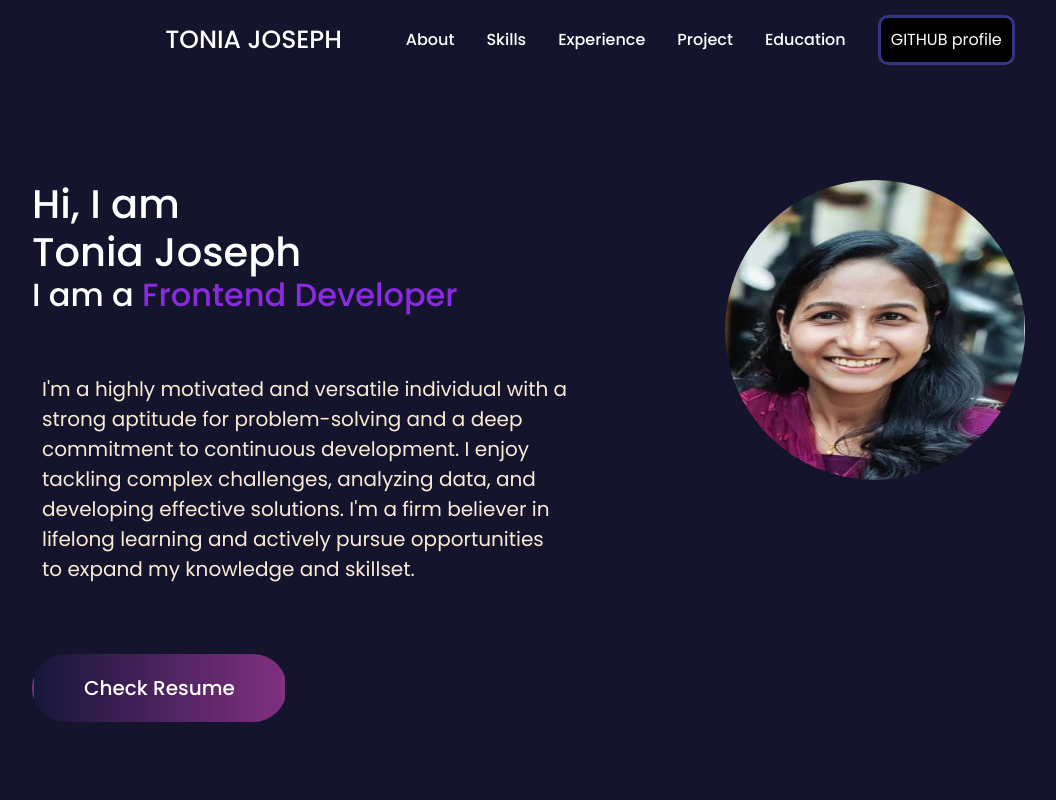
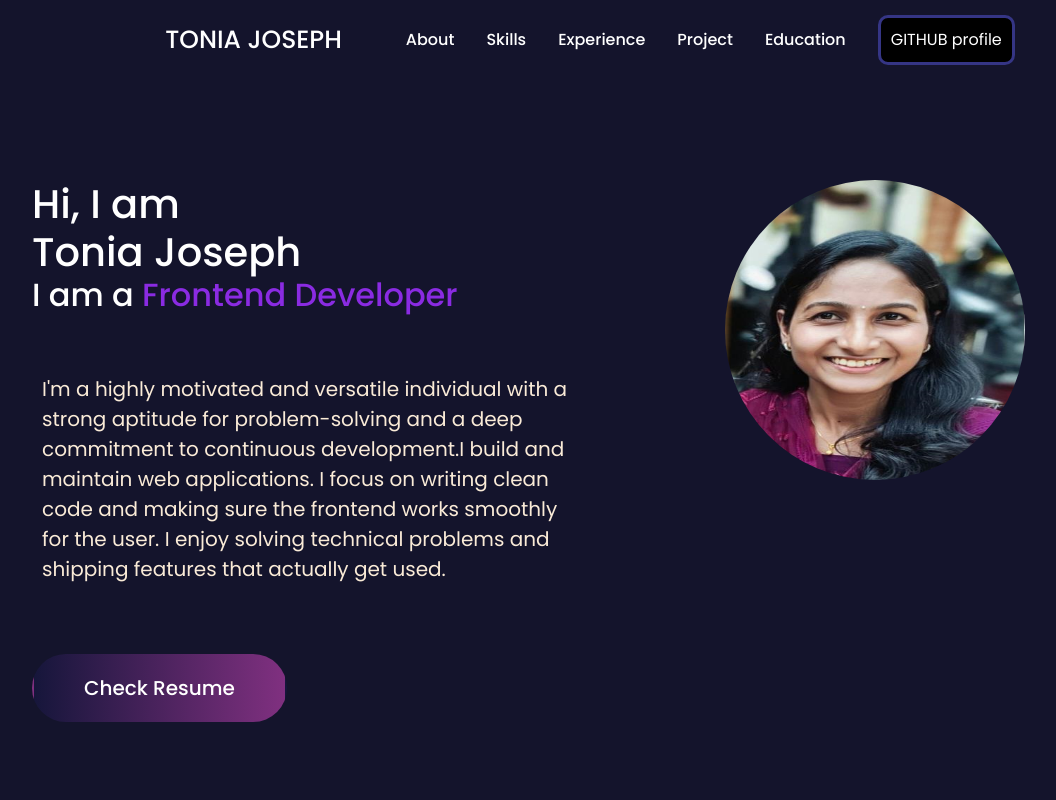
Before and after one commit to TONIAJOSEPH/portfolio, a React (Vite) app in the folder vite-project/: page / in a window 1280 px wide. Shown: the top 800 px of the page, without its empty margins (50-1106 px from the left). Built offline with nearby package versions, Linux system fonts and the light colour scheme.

Commit message:
Update About.tsx

```diff
--- a/vite-project/src/components/About/About.tsx
+++ b/vite-project/src/components/About/About.tsx
@@ -28,10 +28,9 @@ const About: React.FC = () => {
                 <p>
                   I'm a highly motivated and versatile individual with a strong
                   aptitude for problem-solving and a deep commitment to
-                  continuous development. I enjoy tackling complex challenges,
-                  analyzing data, and developing effective solutions. I'm a firm
-                  believer in lifelong learning and actively pursue
-                  opportunities to expand my knowledge and skillset.
+                  continuous development.I build and maintain web applications.
+                  I focus on writing clean code and making sure the frontend works smoothly for the user.
+                  I enjoy solving technical problems and shipping features that actually get used.
                 </p>
               </div>
               <div className="resume">
```
